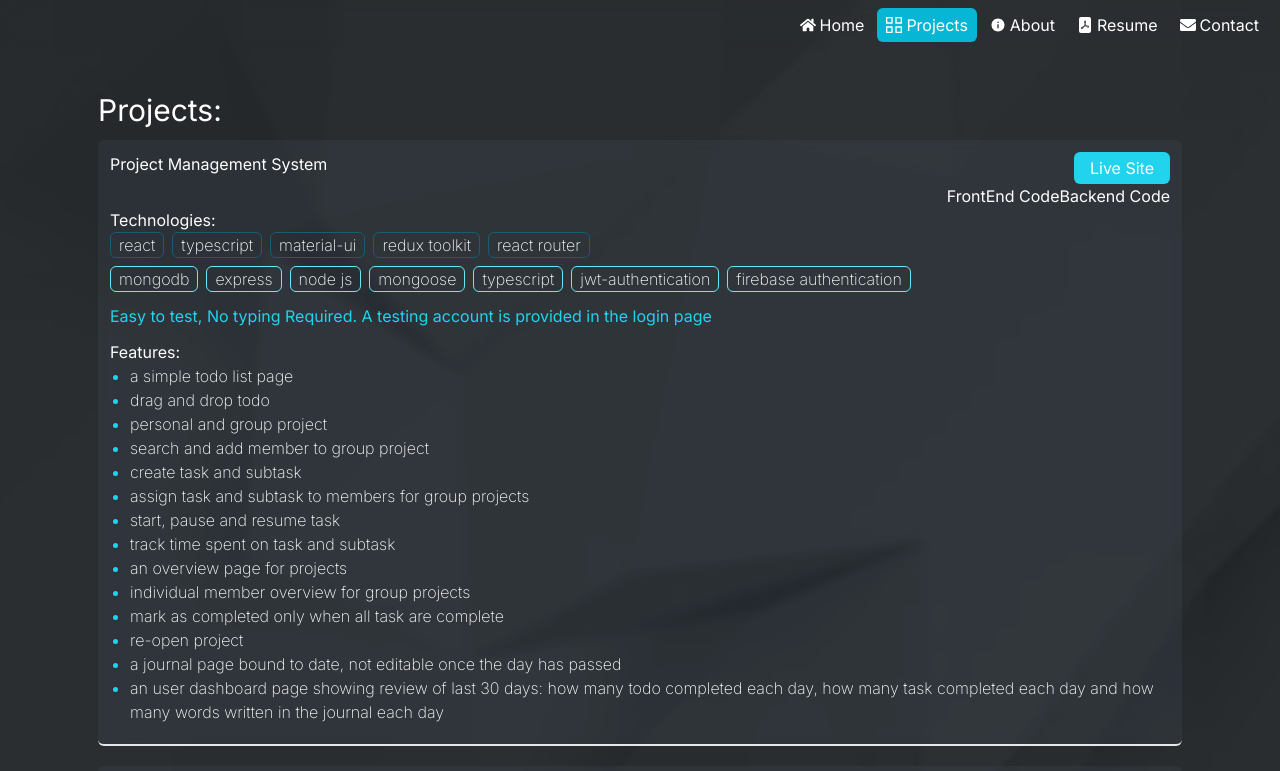
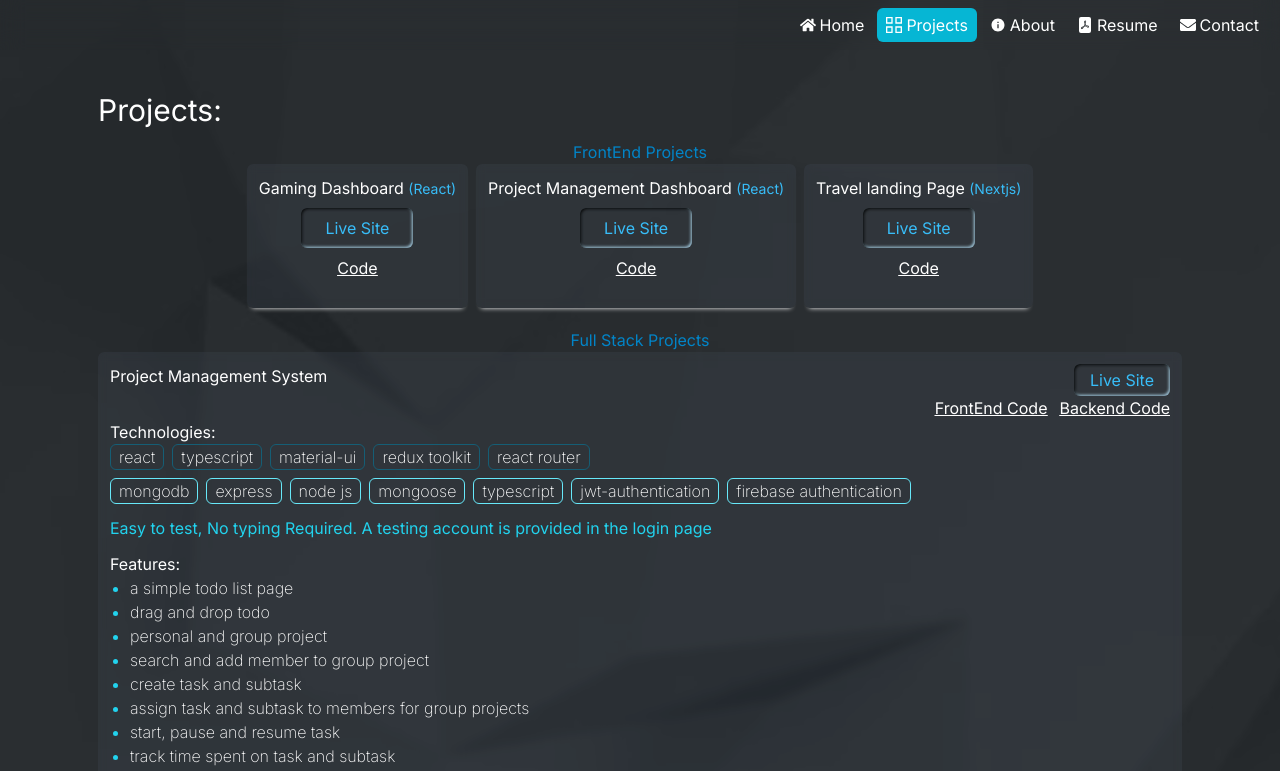
Before and after one commit to masummim50/portfolio, a Next.js app: page /projects in a window 1280 px wide. Shown: the top 771 px of the page. Built offline with nearby package versions, Linux system fonts and the light colour scheme.

Commit message:
projects updated

```diff
--- a/src/app/page.tsx
+++ b/src/app/page.tsx
@@ -13,7 +13,7 @@ export default function Home() {
         <h1 className="text-5xl">Hi,</h1>
         <h1 className="text-5xl">I Am Masum, a</h1>
         <h1 className="text-6xl">
-          <span className="text-cyan-500">
+          <span className="text-cyan-500 text-center">
             <CustomTypeWriter />
           </span>
         </h1>
--- a/src/app/projects/page.tsx
+++ b/src/app/projects/page.tsx
@@ -4,7 +4,7 @@ const projects = [
   {
     title: "Project Management System",
     live: "https://capable-croissant-486a0f.netlify.app",
-    links: { frontEnd: "link", backEnd: "link" },
+    links: { frontEnd: "https://github.com/masummim50/project-management-frontend", backEnd: "https://github.com/masummim50/project-management-backend" },
     technologies: {
       frontEnd: [
         "react",
@@ -23,7 +23,8 @@ const projects = [
         "firebase authentication",
       ],
     },
-    importantInfo: "Easy to test, No typing Required. A testing account is provided in the login page",
+    importantInfo:
+      "Easy to test, No typing Required. A testing account is provided in the login page",
     features: [
       "a simple todo list page",
       "drag and drop todo",
@@ -38,16 +39,67 @@ const projects = [
       "mark as completed only when all task are complete",
       "re-open project",
       "a journal page bound to date, not editable once the day has passed",
-      "an user dashboard page showing review of last 30 days: how many todo completed each day, how many task completed each day and how many words written in the journal each day"
+      "an user dashboard page showing review of last 30 days: how many todo completed each day, how many task completed each day and how many words written in the journal each day",
     ],
   },
   {
     title: "Multi-vendor e-commerce Website",
     live: "https://best-buy-nu.vercel.app",
-    links: { frontEnd: "link", backEnd: "link" },
-    technologies: { frontEnd: ["nextjs (app router)", "typescript", "tailwindcss + nextUi", "redux for client side state-management",  ], backEnd: ["nodejs", "expressjs", "typescript", "postgresql with prisma orm", "jwt-authentication"] },
-    importantInfo: "Easy to test, No typing Required. A testing account is provided in the login page",
-    features: ["homepage featuring popular, newest and discounted products",  "product details page with related products section", "user and seller sign up and login", "search and pagination for products", "create store, add edit and delete products", "upload image when creating products (imgbb api used)", "orders page to view and update orders", "add to cart and buy now options", "seller dashboard page -- chart and information for how many products sold, incoming cash, cancellation rate, order stats, recent orders", "user cart page, increase, decrease quantity. select from cart to buy.", "cash on delivery and stripe payment gateway(mock card details provided).", "user orders page to view order stats and mark orders as 'received' ", "once order is marked as delivered able to write or update review for specific products", "light and dark mode"],
+    links: { frontEnd: "https://github.com/masummim50/ecommerce-nextjs14-approuter", backEnd: "https://github.com/masummim50/ecommerce-backend-prisma" },
+    technologies: {
+      frontEnd: [
+        "nextjs (app router)",
+        "typescript",
+        "tailwindcss + nextUi",
+        "redux for client side state-management",
+      ],
+      backEnd: [
+        "nodejs",
+        "expressjs",
+        "typescript",
+        "postgresql with prisma orm",
+        "jwt-authentication",
+      ],
+    },
+    importantInfo:
+      "Easy to test, No typing Required. A testing account is provided in the login page",
+    features: [
+      "homepage featuring popular, newest and discounted products",
+      "product details page with related products section",
+      "user and seller sign up and login",
+      "search and pagination for products",
+      "create store, add edit and delete products",
+      "upload image when creating products (imgbb api used)",
+      "orders page to view and update orders",
+      "add to cart and buy now options",
+      "seller dashboard page -- chart and information for how many products sold, incoming cash, cancellation rate, order stats, recent orders",
+      "user cart page, increase, decrease quantity. select from cart to buy.",
+      "cash on delivery and stripe payment gateway(mock card details provided).",
+      "user orders page to view order stats and mark orders as 'received' ",
+      "once order is marked as delivered able to write or update review for specific products",
+      "light and dark mode",
+    ],
+  },
+];
+
+const fontEndProjects = [
+  {
+    name: "Gaming Dashboard",
+    tech:'React',
+    liveLink: "https://elaborate-piroshki-f91fe1.netlify.app/",
+    code: "https://github.com/masummim50/dashboard-gaming",
+  },
+  {
+    name: "Project Management Dashboard",
+    tech:'React',
+    liveLink: "https://wondrous-pasca-292302.netlify.app/",
+    code: "https://github.com/masummim50/dashboard-project-management-frontend-only",
+  },
+  {
+    name: "Travel landing Page",
+    tech:'Nextjs',
+    liveLink: "https://landing-page-voyage.vercel.app/",
+    code: "https://github.com/masummim50/landing-page-travel-life",
   },
 ];
 
@@ -55,6 +107,34 @@ const ProjectsPage = () => {
   return (
     <div className="pb-20">
       <h2 className="text-3xl py-3">Projects:</h2>
+      <div>
+        <div className="text-center text-sky-600">FrontEnd Projects</div>
+        <div className="flex flex-wrap gap-2 justify-center">
+          {fontEndProjects.map((project, i) => (
+            <div
+              key={i}
+              className="mb-5 hover:shadow-[0px_1px_0px_white] shadow-[0px_5px_5px_-5px_white] transition-all rounded-md pb-5 backdrop-blur-sm bg-gray-600/20 p-3"
+            >
+              <div className="flex items-center flex-col gap-2">
+                <h2>{project.name} <span className="text-sm text-sky-400">({project.tech})</span></h2>
+                <a
+                  href={project.liveLink}
+                  target="_blank"
+                  className="text-sky-400 cursor-pointer rounded-md shadow-[inset_1px_1px_3px_black,inset_-1px_-1px_3px_#bae6fd] px-6 py-2"
+                >
+                  Live Site
+                </a>
+              </div>
+              <div className="flex justify-center my-2 underline w-full">
+                <a href={project.code} target="_blank">
+                  Code
+                </a>
+              </div>
+            </div>
+          ))}
+        </div>
+      </div>
+      <div className="text-center text-sky-600">Full Stack Projects</div>
       {projects.map((project, i) => (
         <div
           key={i}
@@ -65,12 +145,12 @@ const ProjectsPage = () => {
             <a
               href={project.live}
               target="_blank"
-              className="rounded-md bg-cyan-400 px-4 py-1"
+              className="text-sky-400 rounded-md  px-4 py-1 shadow-[inset_1px_1px_3px_black,inset_-1px_-1px_3px_#bae6fd]"
             >
               Live Site
             </a>
           </div>
-          <div className="flex justify-end w-full">
+          <div className="flex justify-end w-full gap-3 underline">
             {project.links.frontEnd && (
               <a href={project.links.frontEnd} target="_blank">
                 FrontEnd Code
@@ -109,19 +189,14 @@ const ProjectsPage = () => {
               </div>
             )}
           </div>
-          {
-            project.importantInfo !== "" &&
+          {project.importantInfo !== "" && (
             <h2 className="text-cyan-400 my-3">{project.importantInfo}</h2>
-          }
+          )}
           <div>
             <h2>Features: </h2>
             <ul role="list" className="marker:text-cyan-400 list-disc pl-5">
-
               {project.features.map((feature, i) => (
-                <li
-                key={i}
-                className="font-extralight"
-                >
+                <li key={i} className="font-extralight">
                   {feature}
                 </li>
               ))}
```
Lines whose indentation alone changed are shown as unchanged.
